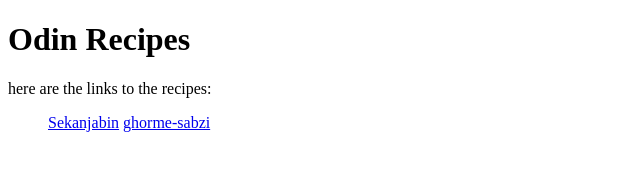
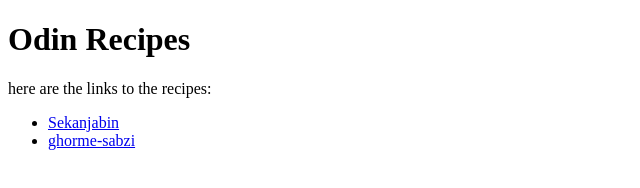
Before and after one commit to Mareuxfan/odin-recipes, a plain HTML site: page index.html in a window 1280 px wide. Shown: the whole page, without its empty margins (0-640 px from the left). Drawn offline with Linux system fonts and the light colour scheme.

```diff
--- a/index.html
+++ b/index.html
@@ -9,8 +9,8 @@
     <h1>Odin Recipes</h1>
     <p>here are the links to the recipes:</p>
     <ul>
-        <a href="./recipes/Sekanjabin.html">Sekanjabin</a>
-        <a href="./recipes/ghorme-sabzi.html">ghorme-sabzi</a>
+        <li><a href="./recipes/Sekanjabin.html">Sekanjabin</a></li>
+        <li><a href="./recipes/ghorme-sabzi.html">ghorme-sabzi</a></li>
     </ul>
 </body>
 </html>
```
